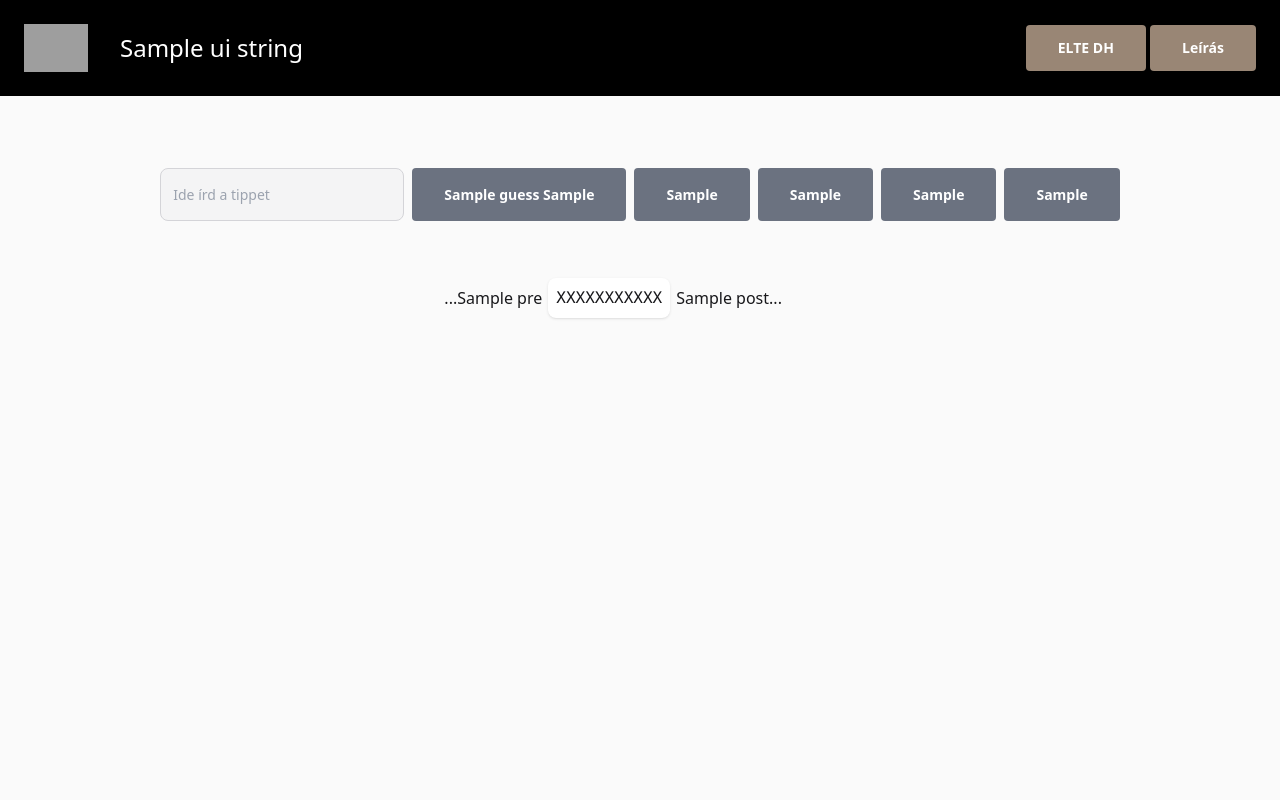
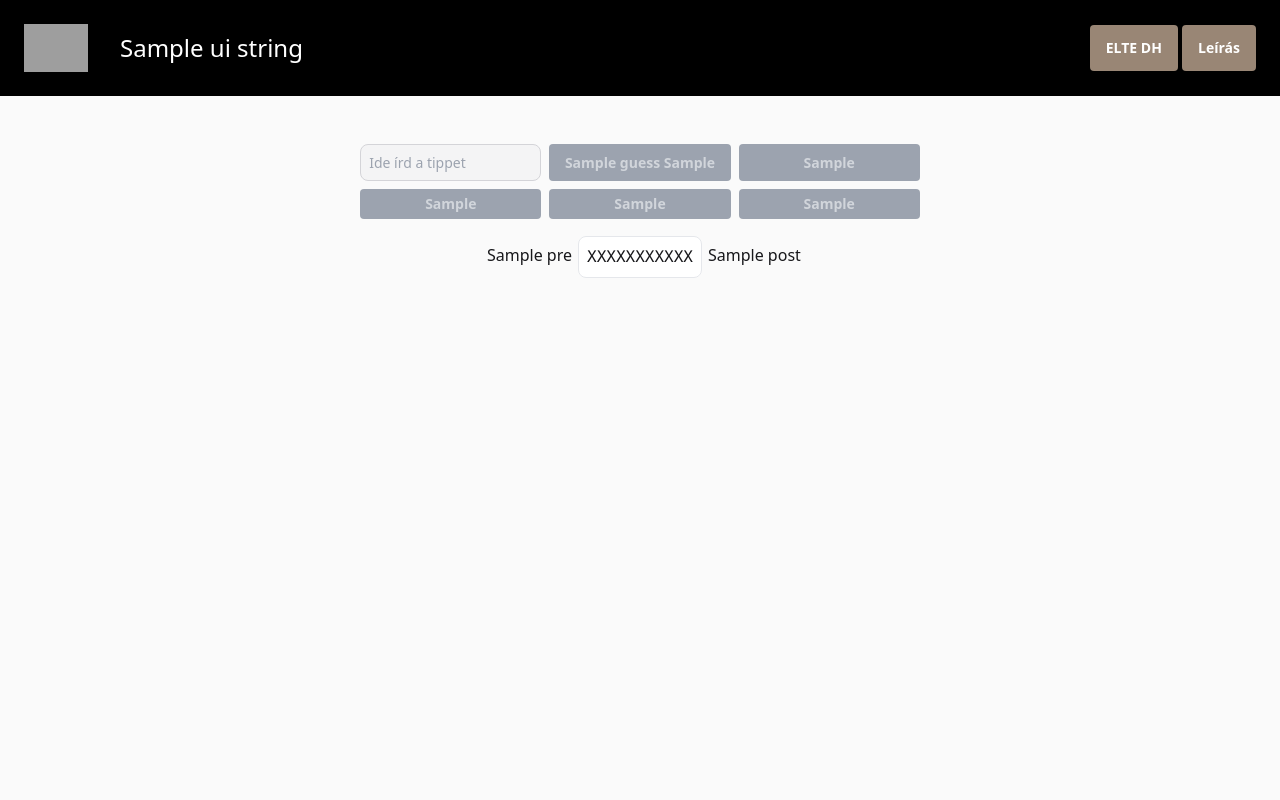
Before and after one commit to ELTE-DH/word-guessing-game, a Flask app: template templates/layout.html in a window 1280 px wide. Run offline with Flask 2, Linux system fonts and the light colour scheme; the template is opened without the code that fills it: most values are stand-ins (such as "Sample title", 1, 10 or a date in 2020); parts of the project's set-up code (start-up, migrations or seed data) failed here and were passed over; grey boxes are pictures that could not be loaded.

Commit message:
Responsive UI, fixes
page and menu now ordered in grid.
Works with smaller displays.
UI is responsive based on viewport.

```diff
--- a/static/style.css
+++ b/static/style.css
@@ -561,27 +561,22 @@
 
 .dh-nav-div-2 {
   display: block;
+  display: flex;
   width: 100%;
   flex-grow: 1;
+  align-items: center;
 }
 
 @media (min-width: 1024px) {
   .dh-nav-div-2 {
-    display: flex;
     width: auto;
-    align-items: center;
   }
 }
 
 .dh-nav-div-3 {
+  flex-grow: 1;
   font-size: 0.875rem;
   line-height: 1.25rem;
-}
-
-@media (min-width: 1024px) {
-  .dh-nav-div-3 {
-    flex-grow: 1;
-  }
 }
 
 .dh-nav-img {
@@ -622,43 +617,28 @@
 }
 
 .dh-page-frame {
-  margin-left: auto;
-  margin-right: auto;
   display: flex;
   flex-direction: column;
   align-items: center;
   justify-content: center;
-  padding-left: 1.5rem;
-  padding-right: 1.5rem;
-  padding-top: 2rem;
-  padding-bottom: 2rem;
-}
-
-@media (min-width: 768px) {
-  .dh-page-frame {
-    height: 100%;
-  }
-}
-
-@media (min-width: 1024px) {
-  .dh-page-frame {
-    padding-top: 0px;
-    padding-bottom: 0px;
-  }
+  padding-left: 0.25rem;
+  padding-right: 0.25rem;
+  padding-top: 0.5rem;
+  padding-bottom: 0.5rem;
 }
 
 /*buttons*/
 
 .dh-btn-green1 {
-  margin-top: 1rem;
+  margin-top: 0px;
   display: inline-block;
   border-radius: 0.25rem;
   --tw-bg-opacity: 1;
   background-color: rgb(153 134 117 / var(--tw-bg-opacity));
-  padding-left: 2rem;
-  padding-right: 2rem;
-  padding-top: 1rem;
-  padding-bottom: 1rem;
+  padding-left: 0.5rem;
+  padding-right: 0.5rem;
+  padding-top: 0.5rem;
+  padding-bottom: 0.5rem;
   font-size: 0.875rem;
   line-height: 1.25rem;
   font-weight: 600;
@@ -680,45 +660,28 @@
   color: rgb(255 255 255 / var(--tw-text-opacity));
 }
 
-@media (min-width: 1024px) {
-  .dh-btn-green1 {
-    margin-top: 0px;
-  }
-}
-
 .dh-btn-disabled {
-  margin-top: 1rem;
+  margin-top: 0px;
   display: inline-block;
   border-radius: 0.25rem;
   --tw-bg-opacity: 1;
-  background-color: rgb(107 114 128 / var(--tw-bg-opacity));
-  padding-left: 2rem;
-  padding-right: 2rem;
-  padding-top: 1rem;
-  padding-bottom: 1rem;
+  background-color: rgb(156 163 175 / var(--tw-bg-opacity));
+  padding-left: 0.5rem;
+  padding-right: 0.5rem;
+  padding-top: 0.5rem;
+  padding-bottom: 0.5rem;
   font-size: 0.875rem;
   line-height: 1.25rem;
   font-weight: 600;
   line-height: 1;
+  color: rgb(255 255 255 / var(--tw-text-opacity));
   --tw-text-opacity: 1;
-  color: rgb(255 255 255 / var(--tw-text-opacity));
+  color: rgb(209 213 219 / var(--tw-text-opacity));
   transition-property: color, background-color, border-color, text-decoration-color, fill, stroke, opacity, box-shadow, transform, filter, -webkit-backdrop-filter;
   transition-property: color, background-color, border-color, text-decoration-color, fill, stroke, opacity, box-shadow, transform, filter, backdrop-filter;
   transition-property: color, background-color, border-color, text-decoration-color, fill, stroke, opacity, box-shadow, transform, filter, backdrop-filter, -webkit-backdrop-filter;
   transition-timing-function: cubic-bezier(0.4, 0, 0.2, 1);
   transition-duration: 300ms;
-}
-
-.dh-btn-disabled:hover {
-  border-color: transparent;
-  --tw-text-opacity: 1;
-  color: rgb(255 255 255 / var(--tw-text-opacity));
-}
-
-@media (min-width: 1024px) {
-  .dh-btn-disabled {
-    margin-top: 0px;
-  }
 }
 
 /*annot*/
@@ -745,7 +708,6 @@
 }
 
 .dh-guess-input {
-  margin-bottom: 0.5rem;
   display: inline-block;
   border-radius: 0.5rem;
   border-width: 1px;
@@ -753,7 +715,7 @@
   border-color: rgb(212 212 216 / var(--tw-border-opacity));
   --tw-bg-opacity: 1;
   background-color: rgb(244 244 245 / var(--tw-bg-opacity));
-  padding: 0.75rem;
+  padding: 0.5rem;
   --tw-text-opacity: 1;
   color: rgb(24 24 27 / var(--tw-text-opacity));
 }
@@ -820,6 +782,10 @@
   z-index: 10;
 }
 
+.col-span-2 {
+  grid-column: span 2 / span 2;
+}
+
 .m-1 {
   margin: 0.25rem;
 }
@@ -828,34 +794,12 @@
   margin: 0.5rem;
 }
 
-.mx-1 {
-  margin-left: 0.25rem;
-  margin-right: 0.25rem;
-}
-
-.my-2 {
-  margin-top: 0.5rem;
-  margin-bottom: 0.5rem;
-}
-
 .mb-10 {
   margin-bottom: 2.5rem;
 }
 
-.ml-2 {
-  margin-left: 0.5rem;
-}
-
-.mr-2 {
-  margin-right: 0.5rem;
-}
-
 .mt-10 {
   margin-top: 2.5rem;
-}
-
-.mt-12 {
-  margin-top: 3rem;
 }
 
 .mt-2 {
@@ -874,6 +818,10 @@
   display: table;
 }
 
+.grid {
+  display: grid;
+}
+
 .hidden {
   display: none;
 }
@@ -886,10 +834,6 @@
   min-height: 100%;
 }
 
-.w-10\/12 {
-  width: 83.333333%;
-}
-
 .w-full {
   width: 100%;
 }
@@ -898,29 +842,30 @@
   width: 100vw;
 }
 
-.grow {
-  flex-grow: 1;
+.min-w-\[650px\] {
+  min-width: 650px;
 }
 
-.basis-1\/6 {
-  flex-basis: 16.666667%;
+.flex-auto {
+  flex: 1 1 auto;
 }
 
-.basis-2\/3 {
-  flex-basis: 66.666667%;
+.flex-none {
+  flex: none;
 }
 
-.basis-\[40\%\] {
-  flex-basis: 40%;
-}
-
-.-translate-y-12 {
-  --tw-translate-y: -3rem;
+.-translate-y-\[56px\] {
+  --tw-translate-y: -56px;
   transform: translate(var(--tw-translate-x), var(--tw-translate-y)) rotate(var(--tw-rotate)) skewX(var(--tw-skew-x)) skewY(var(--tw-skew-y)) scaleX(var(--tw-scale-x)) scaleY(var(--tw-scale-y));
 }
 
 .translate-y-20 {
   --tw-translate-y: 5rem;
+  transform: translate(var(--tw-translate-x), var(--tw-translate-y)) rotate(var(--tw-rotate)) skewX(var(--tw-skew-x)) skewY(var(--tw-skew-y)) scaleX(var(--tw-scale-x)) scaleY(var(--tw-scale-y));
+}
+
+.-translate-y-\[50px\] {
+  --tw-translate-y: -50px;
   transform: translate(var(--tw-translate-x), var(--tw-translate-y)) rotate(var(--tw-rotate)) skewX(var(--tw-skew-x)) skewY(var(--tw-skew-y)) scaleX(var(--tw-scale-x)) scaleY(var(--tw-scale-y));
 }
 
@@ -932,8 +877,12 @@
   cursor: not-allowed;
 }
 
-.flex-row {
-  flex-direction: row;
+.grid-cols-2 {
+  grid-template-columns: repeat(2, minmax(0, 1fr));
+}
+
+.grid-cols-4 {
+  grid-template-columns: repeat(4, minmax(0, 1fr));
 }
 
 .flex-col {
@@ -944,12 +893,20 @@
   align-items: flex-end;
 }
 
-.items-center {
-  align-items: center;
+.justify-center {
+  justify-content: center;
 }
 
-.justify-center {
-  justify-content: center;
+.justify-around {
+  justify-content: space-around;
+}
+
+.gap-2 {
+  gap: 0.5rem;
+}
+
+.self-center {
+  align-self: center;
 }
 
 .overflow-hidden {
@@ -960,8 +917,16 @@
   overflow-y: auto;
 }
 
+.break-words {
+  overflow-wrap: break-word;
+}
+
 .rounded-lg {
   border-radius: 0.5rem;
+}
+
+.border {
+  border-width: 1px;
 }
 
 .border-l {
@@ -1010,9 +975,18 @@
   padding: 0.5rem;
 }
 
+.p-4 {
+  padding: 1rem;
+}
+
 .px-4 {
   padding-left: 1rem;
   padding-right: 1rem;
+}
+
+.py-2 {
+  padding-top: 0.5rem;
+  padding-bottom: 0.5rem;
 }
 
 .pb-4 {
@@ -1225,7 +1199,29 @@
 }
 
 @media (min-width: 768px) {
+  .md\:col-span-6 {
+    grid-column: span 6 / span 6;
+  }
+
   .md\:mt-0 {
     margin-top: 0px;
   }
+
+  .md\:grid-cols-3 {
+    grid-template-columns: repeat(3, minmax(0, 1fr));
+  }
+
+  .md\:grid-cols-8 {
+    grid-template-columns: repeat(8, minmax(0, 1fr));
+  }
 }
+
+@media (min-width: 1024px) {
+  .lg\:col-start-2 {
+    grid-column-start: 2;
+  }
+
+  .lg\:grid-cols-5 {
+    grid-template-columns: repeat(5, minmax(0, 1fr));
+  }
+}
--- a/tailwind/tailwind.config.js
+++ b/tailwind/tailwind.config.js
@@ -37,6 +37,6 @@
     'dh-btn-green1',
     'dh-btn-disabled',
     'translate-y-20',
-    'opacity-0'
+    'opacity-0',
   ]
 }
--- a/templates/layout.html
+++ b/templates/layout.html
@@ -21,7 +21,7 @@
         }
         </script>
     </head>
-    <body class="bg-zinc-50 dark:bg-zinc-900 text-zinc-900 dark:text-white">
+    <body class="bg-zinc-50 dark:bg-zinc-900 text-zinc-900 dark:text-white min-w-[650px]">
         <div id="info_modal" class="relative z-10 hidden">
             <div class="fixed inset-0 bg-gray-500 bg-opacity-75 transition-opacity"></div>
 
@@ -40,7 +40,7 @@
                     </div>
                   </div>
                   <div class="bg-white dark:bg-zinc-800 px-4 pt-3 pb-5 sm:flex sm:flex-row-reverse sm:px-6">
-                    <button type="button" id="ok_modal_btn" class="dh-btn-green1">Rendben</button>
+                    <button type="button" id="ok_modal_btn" class="dh-btn-green1 p-4">Rendben</button>
                   </div>
                 </div>
               </div>
@@ -59,16 +59,16 @@
 
 
               <div>
-                <a href="https://elte-dh.hu/" class="dh-btn-green1">ELTE DH</a>
-                <a href="#" id="show_modal_btn" class="dh-btn-green1">Leírás</a>
+                <a href="https://elte-dh.hu/" class="dh-btn-green1 p-4">ELTE DH</a>
+                <a href="#" id="show_modal_btn" class="dh-btn-green1 p-4">Leírás</a>
               </div>
 
             </div>
         </nav>
 
-        <section class="dh-page-container mt-10 mb-10">
+        <section class="dh-page-container mt-2 mb-10">
         <div class="dh-page-frame">
-        <form action="" method="get" class="w-10/12">
+        <form action="" method="get" class="">
                 {% with messages = get_flashed_messages() -%}
                 <div class="text-center">
                     <ul>
@@ -82,10 +82,10 @@
                     </ul>
                 </div>
                 {% endwith -%}
-                <div class="flex flex-row">
-                <div class="basis-1/6 mr-2">
+                <div class="grid md:grid-cols-8 grid-cols-4">
+                <div class="">
                 {% if previous_guesses|length > 0 -%}
-                  <div class="text-right p-2 m-2 border-r  dark:border-zinc-700">
+                  <div class="text-right p-2 m-2 border-r dark:border-zinc-700">
                     {{ ui_strings.previous_guesses }}:
                     {%- for word, similarity in previous_guesses %}
                     <input type="hidden" name="previous_guesses[]" value="{{ word }}">
@@ -93,7 +93,7 @@
                     <ul class="">
                         {%- for word, similarity in previous_guesses %}
                         {%- if similarity|length > 0 -%}
-                        <li >{{ word }} ({{ similarity }})</li>
+                        <li class="break-words">{{ word }} ({{ similarity }})</li>
                         {%- else -%}
                         <li >{{ word }}</li>
                         {%- endif -%}
@@ -102,52 +102,52 @@
                   </div>
                 {% endif -%}
                 </div>
-                <div class="basis-2/3 flex flex-col items-center">
+                <div class="md:col-span-6 col-span-2">
 
-                    <div class="m-2 w-full flex flex-row">
-                    <input class="grow h-full mx-1 dh-guess-input" placeholder="Ide írd a tippet" maxlength="{{ word_length }}" autofocus onchange="change();" onkeypress="change();" onpaste="change();" oninput="change();" type="text" name="guessed_word" id="guessed_word"  {% if not buttons_enabled.guess %}disabled{%endif%}>
+                    <div class="m-2 grid gap-2 lg:grid-cols-5 md:grid-cols-3 grid-cols-2">
+                    <input class="h-full lg:col-start-2 dh-guess-input" placeholder="Ide írd a tippet" minlength="{{ word_length }}" maxlength="{{ word_length }}" autofocus onchange="change();" onkeypress="change();" onpaste="change();" oninput="change();" type="text" name="guessed_word" id="guessed_word"  {% if not buttons_enabled.guess %}disabled{%endif%}>
 
-                    <input type="submit" class="mx-1 {% if not buttons_enabled.guess %}cursor-not-allowed dh-btn-disabled{%else%} dh-btn-green1 {%endif%}" name="guess" id="guess" value="{{ ui_strings.guess }} {{ word_length_str }}" {% if not buttons_enabled.guess %}disabled{%endif%}>
-                    <input type="submit" class="mx-1 {% if not buttons_enabled.next_line %}cursor-not-allowed dh-btn-disabled{%else%} dh-btn-green1 {%endif%}" name="next_line" value="{{ ui_strings.next_line }}" {% if not buttons_enabled.next_line %}disabled{%endif%}>
-                    <input type="submit" class="mx-1 {% if not buttons_enabled.give_up %}cursor-not-allowed dh-btn-disabled{%else%} dh-btn-green1 {%endif%}" name="give_up" value="{{ ui_strings.give_up }}" {% if not buttons_enabled.give_up %}disabled{%endif%}>
-                    <input type="submit" class="mx-1 {% if not buttons_enabled.new_game %}cursor-not-allowed dh-btn-disabled{%else%} dh-btn-green1 {%endif%}" name="new_game" value="{{ ui_strings.new_game }}" {% if not buttons_enabled.new_game %}disabled{%endif%}>
-                    <input type="submit" class="mx-1 {% if not buttons_enabled.new_game_vs_other %}cursor-not-allowed dh-btn-disabled{%else%} dh-btn-green1 {%endif%}" name="new_game_vs_other" value="{{ ui_strings.new_game_vs_other }}" {% if not buttons_enabled.new_game_vs_other %}disabled{%endif%}>
+                    <input type="submit" class="h-full {% if not buttons_enabled.guess %}cursor-not-allowed dh-btn-disabled{%else%} dh-btn-green1 {%endif%}" name="guess" id="guess" value="{{ ui_strings.guess }} {{ word_length_str }}" {% if not buttons_enabled.guess %}disabled{%endif%}>
+                    <input type="submit" class="{% if not buttons_enabled.next_line %}cursor-not-allowed dh-btn-disabled{%else%} dh-btn-green1 {%endif%}" name="next_line" value="{{ ui_strings.next_line }}" {% if not buttons_enabled.next_line %}disabled{%endif%}>
+                    <input type="submit" class="lg:col-start-2 {% if not buttons_enabled.give_up %}cursor-not-allowed dh-btn-disabled{%else%} dh-btn-green1 {%endif%}" name="give_up" value="{{ ui_strings.give_up }}" {% if not buttons_enabled.give_up %}disabled{%endif%}>
+                    <input type="submit" class="{% if not buttons_enabled.new_game %}cursor-not-allowed dh-btn-disabled{%else%} dh-btn-green1 {%endif%}" name="new_game" value="{{ ui_strings.new_game }}" {% if not buttons_enabled.new_game %}disabled{%endif%}>
+                    <input type="submit" class="{% if not buttons_enabled.new_game_vs_other %}cursor-not-allowed dh-btn-disabled{%else%} dh-btn-green1 {%endif%}" name="new_game_vs_other" value="{{ ui_strings.new_game_vs_other }}" {% if not buttons_enabled.new_game_vs_other %}disabled{%endif%}>
                     </div>
 
                     {%- for line_id, pre, word, post in displayed_lines %}
                     <input type="hidden" name="displayed_lines[]" value="{{ line_id }}">
                     {%- endfor %}
-                    <table class="mt-12 w-full">
-                        <tbody class="flex flex-col justify-center">
+                    <table class="w-full">
+                      <tbody class="flex flex-col">
                           {%- for line_id, left, word, right in displayed_lines %}
                           {% if loop.first %}
-                            <tr class="flex {% if not buttons_enabled.new_game %}transition-opacity ease-in-out delay-500 duration-500  opacity-0 sentence-line-first{%endif%}">
-                                <td class="basis-[40%] my-2 text-right">...{{ left }}</td>
-                                <td class="">
-                                  <div class="flip-card relative [transform-style:preserve-3d] {% if buttons_enabled.new_game %} is_flip transition ease-in-out  delay-300 duration-500 {%endif%} font-mono">
-                                    <div class="flip-card-back h-full [backface-visibility:hidden] text-center bg-white rounded-lg shadow dark:border md:mt-0 sm:max-w-md dark:bg-zinc-800 dark:border-zinc-700 p-2 m-1">XXXX</div>
-                                    <div class="flip-card-front absolute inset-0 h-full [transform:rotateY(180deg)] [backface-visibility:hidden] text-center bg-white rounded-lg shadow dark:border md:mt-0 sm:max-w-md dark:bg-zinc-800 dark:border-zinc-700 p-2 m-1">{{ word }}</div>
+                          <tr class="flex justify-around mt-2 {% if not buttons_enabled.new_game %}transition-opacity ease-in-out delay-500 duration-500  opacity-0 sentence-line-first{%endif%}">
+                              <td class="flex-auto w-full text-right py-2">{{ left }}</td>
+                              <td class="flex flex-none">
+                                <div class="self-center flip-card relative [transform-style:preserve-3d] {% if buttons_enabled.new_game %}is_flip transition ease-in-out  delay-300 duration-500 {%endif%} font-mono">
+                                  <div class="flip-card-back h-full [backface-visibility:hidden] text-center bg-white rounded-lg border md:mt-0 sm:max-w-md dark:bg-zinc-800 dark:border-zinc-700 p-2 m-1">XXXX</div>
+                                  <div class="flip-card-front absolute inset-0 h-full [transform:rotateY(180deg)] [backface-visibility:hidden] text-center bg-white rounded-lg border md:mt-0 sm:max-w-md dark:bg-zinc-800 dark:border-zinc-700 p-2 m-1">{{ word }}</div>
                                 </div>
                                </td>
-                                <td class="basis-[40%] my-2 text-left">{{ right }}...</td>
+                              <td class="flex-auto w-full text-left py-2">{{ right }}</td>
                           </tr>
                           {%else%}
-                            <tr class="flex {% if not buttons_enabled.new_game %}-translate-y-12 transition ease-in-out delay-300 sentence-line-other{%endif%}">
-                              <td class="basis-[40%] my-2 text-right">...{{ left }}</td>
-                              <td >
-                                <div class="flip-card relative [transform-style:preserve-3d] {% if buttons_enabled.new_game %} is_flip transition ease-in-out  delay-300 duration-500 {%endif%} font-mono">
-                                  <div class="flip-card-back h-full [backface-visibility:hidden] text-center bg-white rounded-lg shadow dark:border md:mt-0 sm:max-w-md dark:bg-zinc-800 dark:border-zinc-700 p-2 m-1">XXXX</div>
-                                  <div class="flip-card-front absolute inset-0 h-full [transform:rotateY(180deg)] [backface-visibility:hidden] text-center bg-white rounded-lg shadow dark:border md:mt-0 sm:max-w-md dark:bg-zinc-800 dark:border-zinc-700 p-2 m-1">{{ word }}</div>
+                          <tr class="flex justify-around mt-2 {% if not buttons_enabled.new_game %}transition -translate-y-[56px]  ease-in-out delay-300 sentence-line-other{%endif%}">
+                            <td class="flex-auto w-full text-right py-2">{{ left }}</td>
+                            <td class="flex flex-none">
+                              <div class="self-center flip-card relative [transform-style:preserve-3d] {% if buttons_enabled.new_game %} is_flip transition ease-in-out  delay-300 duration-500 {%endif%} font-mono">
+                                <div class="flip-card-back h-full [backface-visibility:hidden] text-center bg-white rounded-lg border md:mt-0 sm:max-w-md dark:bg-zinc-800 dark:border-zinc-700 p-2 m-1">XXXX</div>
+                                <div class="flip-card-front absolute inset-0 h-full [transform:rotateY(180deg)] [backface-visibility:hidden] text-center bg-white rounded-lg border md:mt-0 sm:max-w-md dark:bg-zinc-800 dark:border-zinc-700 p-2 m-1">{{ word }}</div>
                               </div>
                              </td>
-                              <td class="basis-[40%] my-2 text-left">{{ right }}...</td>
+                            <td class="flex-auto w-full text-left py-2">{{ right }}</td>
                           </tr>
                           {% endif %}
                           {%- endfor %}
                       </tbody>
                   </table>
                 </div>
-                <div class="basis-1/6 ml-2 ">
+                <div class="">
                   <input type="hidden" name="other_guess_state" value="{{ other_guess_state }}">
                   {% if previous_guesses_other|length > 0 -%}
                       <div class="text-left p-2 m-2 border-l dark:border-zinc-700">
@@ -163,7 +163,7 @@
                       </div>
                   {% endif -%}
                 </div>
-                </div>
+                </div> <!-- grid1 -->
         </form>
         <div class="hidden">
            <hr>
@@ -180,7 +180,6 @@
             flip_cards.forEach(item => {
               let back = item.querySelector('.flip-card-back');
               let front = item.querySelector('.flip-card-front');
-              console.log(front.innerText.length);
               back.innerText = 'X'.repeat(front.innerText.length)
             })
 
@@ -194,7 +193,7 @@
             window.onload = function() {
                 let sentence_line_other = document.querySelectorAll('.sentence-line-other');
                 sentence_line_other.forEach(item => {
-                    item.classList.toggle('-translate-y-12')
+                    item.classList.toggle('-translate-y-[56px]')
                 });
                 let sentence_line_first = document.querySelector('.sentence-line-first');
                 if(sentence_line_first) {
```
Also changed, not shown: tailwind/tailwind.css. Lines whose indentation alone changed are shown as unchanged.
